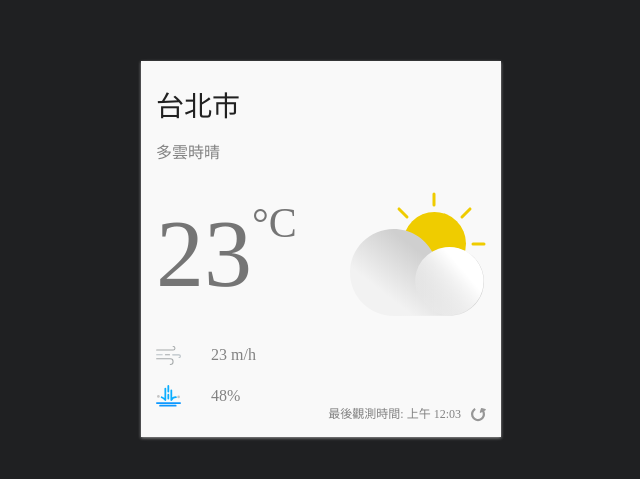
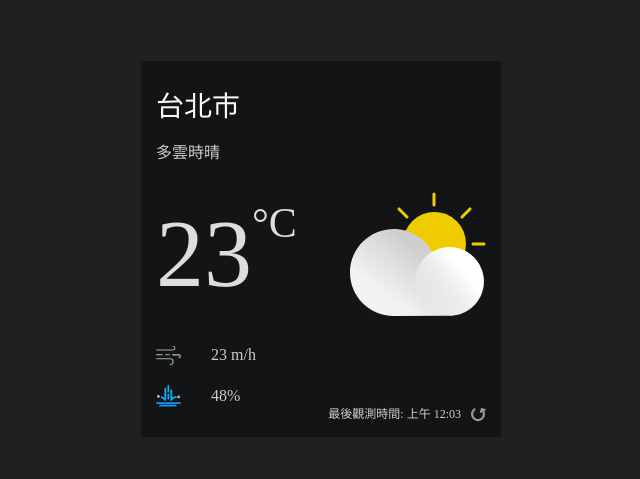
Before and after one commit to ryantpe/realtime-weather-app, a React (Create React App) app: page / in a window 1280 px wide. Shown: the part 151-630 px from the top of the page, without its empty margins (319-959 px from the left). Built offline with nearby package versions, Linux system fonts and the light colour scheme.

Commit message:
use ThemeProvider

```diff
--- a/src/App.js
+++ b/src/App.js
@@ -4,6 +4,7 @@
 import { ReactComponent as AirFlowIcon } from './images/airFlow.svg';
 import { ReactComponent as RainIcon } from './images/rain.svg';
 import { ReactComponent as RefreshIcon } from './images/refresh.svg';
+import { ThemeProvider } from '@emotion/react';
 
 const Container = styled.div`
   background-color: ${({theme})=> theme.backgroundColor};
@@ -16,21 +17,21 @@
 const WeatherCard = styled.div`
   position: relative;
   min-width: 360px;
-  box-shadow: 0 1px 3px 0 #999999;
-  background-color: #f9f9f9;
+  box-shadow: ${({theme})=>theme.Refresh};
+  background-color: ${({theme})=>theme.foregroundColor};
   box-sizing: border-box;
   padding: 30px 15px;
 `;
 
 const Location = styled.div`
   font-size: 28px;
-  color: #212121;
+  color: ${({theme})=>theme.titleColor};
   margin-bottom: 20px;
 `;
 
 const Description = styled.div`
   font-size: 16px;
-  color: #828282;
+  color: ${({theme})=>theme.textColor};
   margin-bottom: 30px;
 `;
 
@@ -42,7 +43,7 @@
 `;
 
 const Temperature = styled.div`
-  color: #757575;
+  color: ${({theme})=>theme.temperatureColor};
   font-size: 96px;
   font-weight: 300;
   display: flex;
@@ -58,7 +59,7 @@
   align-items: center;
   font-size: 16x;
   font-weight: 300;
-  color: #828282;
+  color: ${({theme})=>theme.textColor};
   margin-bottom: 20px;
   svg{
     width: 25px;
@@ -72,7 +73,7 @@
   align-items: center;
   font-size: 16x;
   font-weight: 300;
-  color: #828282;
+  color: ${({theme})=>theme.textColor};
   svg {
     width: 25px;
     height: auto;
@@ -87,7 +88,7 @@
   font-size: 12px;
   display: inline-flex;
   align-items: flex-end;
-  color: #828282;
+  color: ${({theme})=>theme.textColor};
   svg{
     margin-left: 10px;
     width: 15px;
@@ -122,7 +123,8 @@
 
 function App() {
   return (
-    <Container theme={theme.dark}>
+    <ThemeProvider theme={theme.dark}>
+      <Container>
         <WeatherCard>
           <Location>台北市</Location>
           <Description>多雲時晴</Description>
@@ -136,6 +138,7 @@
           <Refresh> 最後觀測時間: 上午 12:03 <RefreshIcon /></Refresh>
         </WeatherCard>
       </Container>
+    </ThemeProvider>
   );
 }
 
```
Lines whose indentation alone changed are shown as unchanged.
